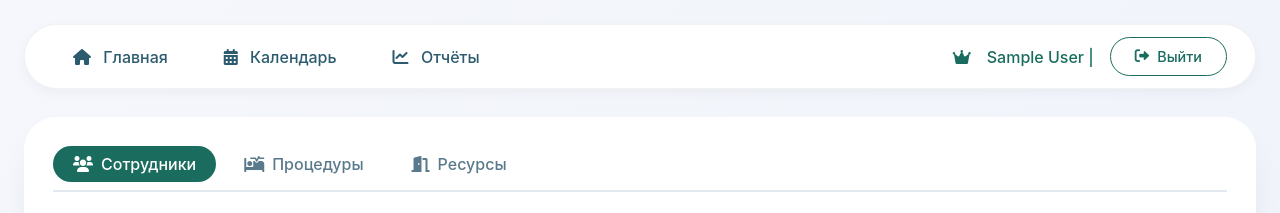
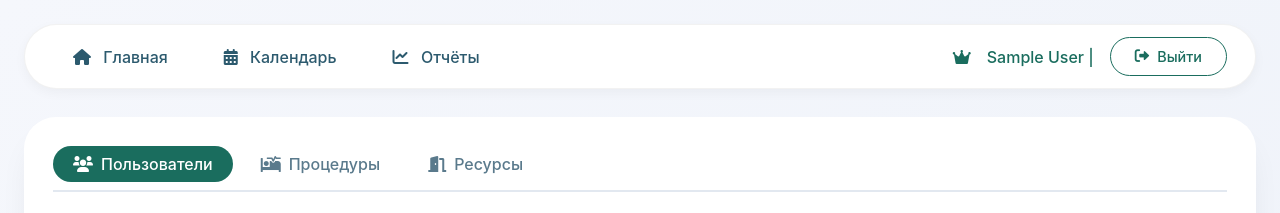
Before and after one commit to Sozidatel-mirov/DuboviRosha, a website: page public/admin.html in a window 1280 px wide. Shown: the top 213 px of the page. Drawn offline with Linux system fonts and the light colour scheme; no server answers; sample sign-in values are in the browser's storage.

Commit message:
Update admin.html

```diff
--- a/public/admin.html
+++ b/public/admin.html
@@ -37,7 +37,7 @@
 
   <div class="card">
     <div class="tabs">
-      <button class="tab-btn active" data-tab="users"><i class="fas fa-users"></i> Сотрудники</button>
+      <button class="tab-btn active" data-tab="users"><i class="fas fa-users"></i> Пользователи</button>
       <button class="tab-btn" data-tab="procedures"><i class="fas fa-procedures"></i> Процедуры</button>
       <button class="tab-btn" data-tab="resources"><i class="fas fa-door-open"></i> Ресурсы</button>
     </div>
```
